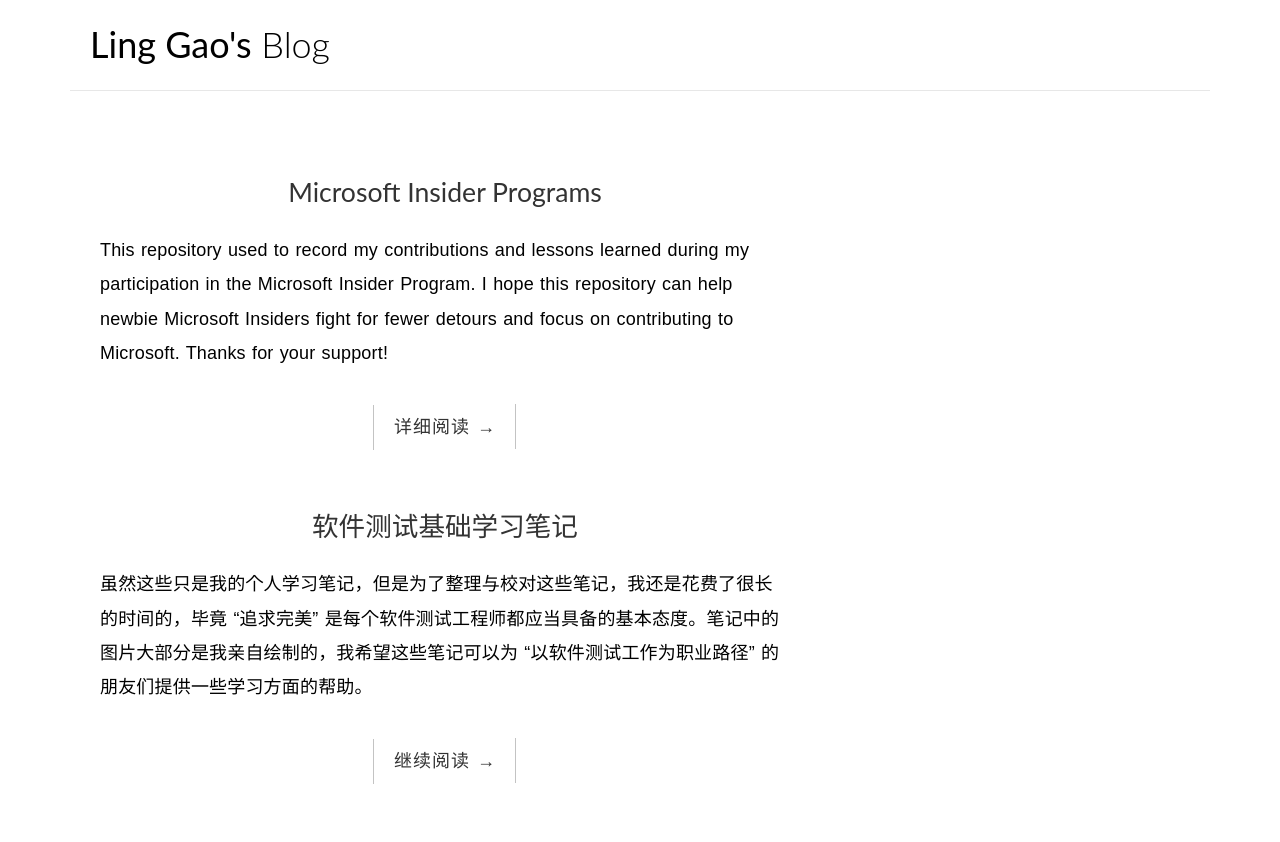
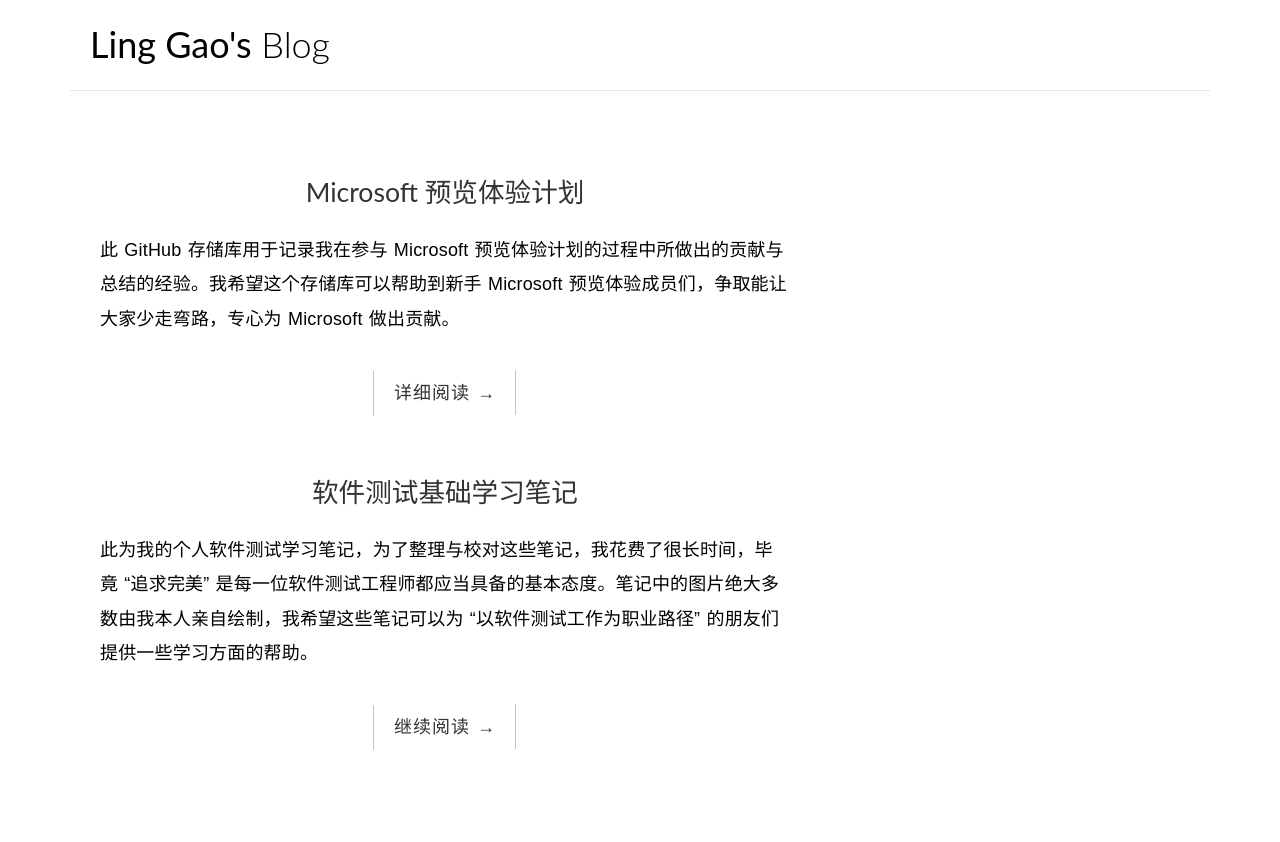
Before and after one commit to Lingggao/lingggao.github.io, a plain HTML site: page index.html in a window 1280 px wide. Drawn offline with nearby package versions, Linux system fonts and the light colour scheme.

Commit message:
更新网页。

```diff
--- a/index.html
+++ b/index.html
@@ -50,11 +50,11 @@
                 <article class="post post-1">
                     <header class="entry-header">
                         <h1 class="entry-title">
-                            <a href="https://github.com/Lingggao/Microsoft-Insider-Program"><b>Microsoft Insider Programs</b></a>
+                            <a href="https://github.com/Lingggao/Microsoft-Insider-Program"><b>Microsoft 预览体验计划</b></a>
                         </h1>
                     </header>
                     <div class="entry-content clearfix">
-                        <p>This repository used to record my contributions and lessons learned during my participation in the Microsoft Insider Program. I hope this repository can help newbie Microsoft Insiders fight for fewer detours and focus on contributing to Microsoft. Thanks for your support!</p>
+                        <p>此 GitHub 存储库用于记录我在参与 Microsoft 预览体验计划的过程中所做出的贡献与总结的经验。我希望这个存储库可以帮助到新手 Microsoft 预览体验成员们，争取能让大家少走弯路，专心为 Microsoft 做出贡献。</p>
                         <div class="read-more cl-effect-14">
                             <a href="https://github.com/Lingggao/Microsoft-Insider-Program" class="more-link">详细阅读 <span class="meta-nav">→</span></a>
                         </div>
@@ -68,7 +68,7 @@
                         </h1>
                     </header>
                     <div class="entry-content clearfix">
-                        <p>虽然这些只是我的个人学习笔记，但是为了整理与校对这些笔记，我还是花费了很长的时间的，毕竟 “追求完美” 是每个软件测试工程师都应当具备的基本态度。笔记中的图片大部分是我亲自绘制的，我希望这些笔记可以为 “以软件测试工作为职业路径” 的朋友们提供一些学习方面的帮助。</p>
+                        <p>此为我的个人软件测试学习笔记，为了整理与校对这些笔记，我花费了很长时间，毕竟 “追求完美” 是每一位软件测试工程师都应当具备的基本态度。笔记中的图片绝大多数由我本人亲自绘制，我希望这些笔记可以为 “以软件测试工作为职业路径” 的朋友们提供一些学习方面的帮助。</p>
                         <div class="read-more cl-effect-14">
                             <a href="https://github.com/Lingggao/Software-Testing-Basics" class="more-link">继续阅读 <span class="meta-nav">→</span></a>
                         </div>
```
